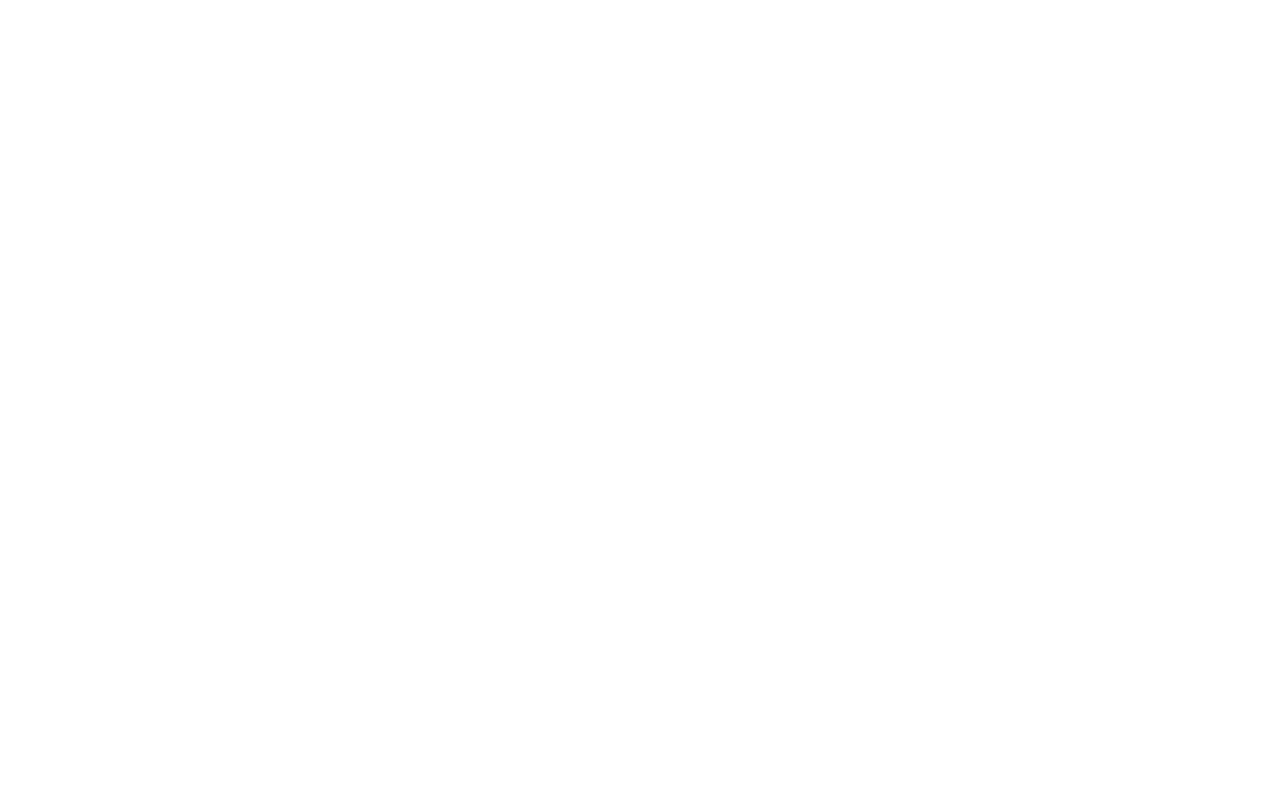
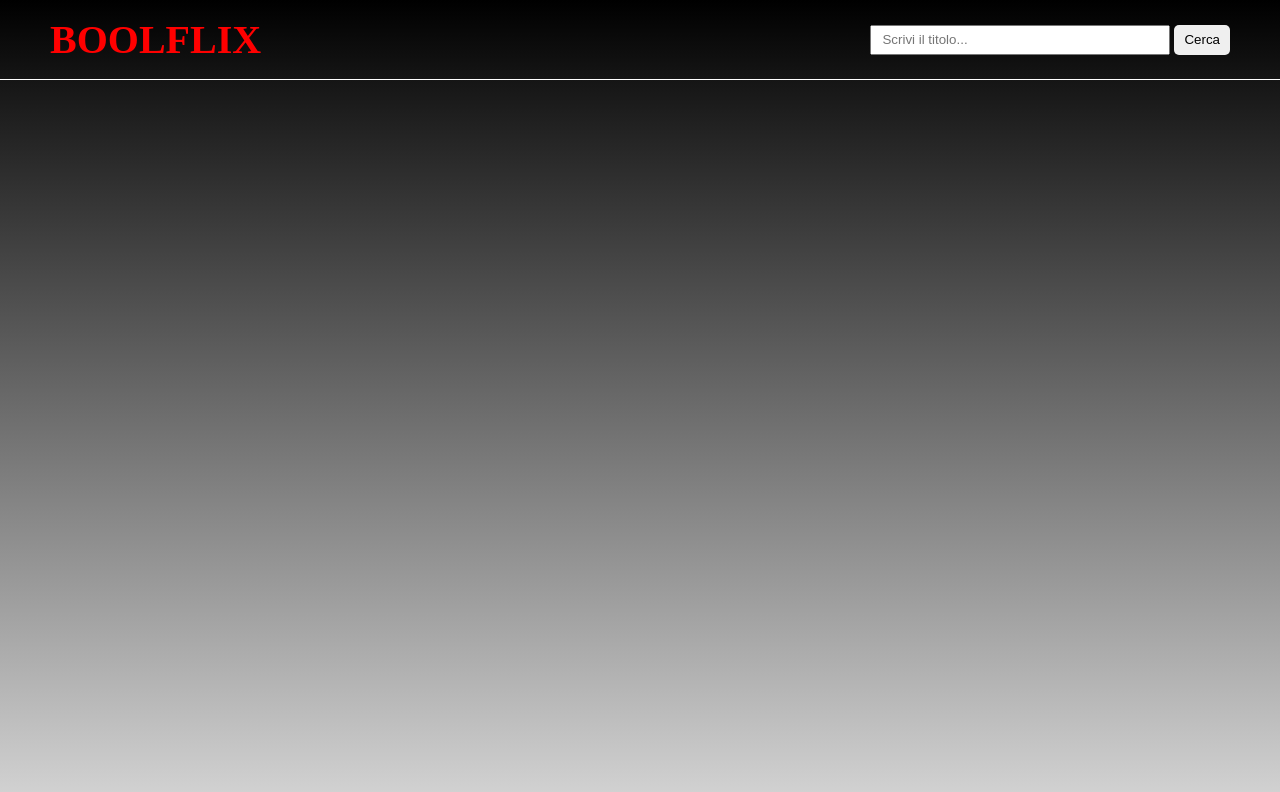
Before and after one commit to DavideL90/ajax-ex-boolflix, a plain HTML site: page index.html in a window 1280 px wide. Drawn offline with nearby package versions, Linux system fonts and the light colour scheme.

Commit message:
made bar and styled

```diff
--- a/index.html
+++ b/index.html
@@ -7,6 +7,17 @@
       <title></title>
    </head>
    <body>
+      <header>
+         <nav id="searchBar">
+            <div id="logo">
+               <h2>BOOLFLIX</h2>
+            </div>
+            <div id="searchInstruments">
+               <input type="text" name="" value="" placeholder="Scrivi il titolo...">
+               <button id="searchButton" type="button" name="button">Cerca</button>
+            </div>
+         </nav>
+      </header>
    <script src="main.js" charset="utf-8"></script>
    </body>
 </html>
--- a/style.css
+++ b/style.css
@@ -3,3 +3,46 @@
    margin: 0;
    padding: 0;
 }
+body{
+   width: 100vw;
+   height: 100vh;
+   background: linear-gradient(black, lightgrey);
+}
+
+/* SEARCH BAR */
+#searchBar{
+   height: 80px;
+   display: flex;
+   justify-content: space-between;
+   align-items: center;
+   border-bottom: 1px solid white;
+}
+#logo{
+   margin-left: 50px;
+}
+#logo h2{
+   font-size: 40px;
+   color: red;
+}
+#searchInstruments{
+   margin-right: 50px;
+}
+#searchInstruments *{
+   height: 30px;
+   padding: 5px 10px;
+}
+#searchInstruments input{
+   width: 300px;
+}
+#searchInstruments #searchButton{
+   border-radius: 5px;
+   border-style: none;
+   outline: none;
+   cursor: pointer;
+   transition: all 1s ease;
+}
+#searchInstruments #searchButton:hover{
+   background-color: black;
+   color: white;
+   border: 1px solid white;
+}
```
